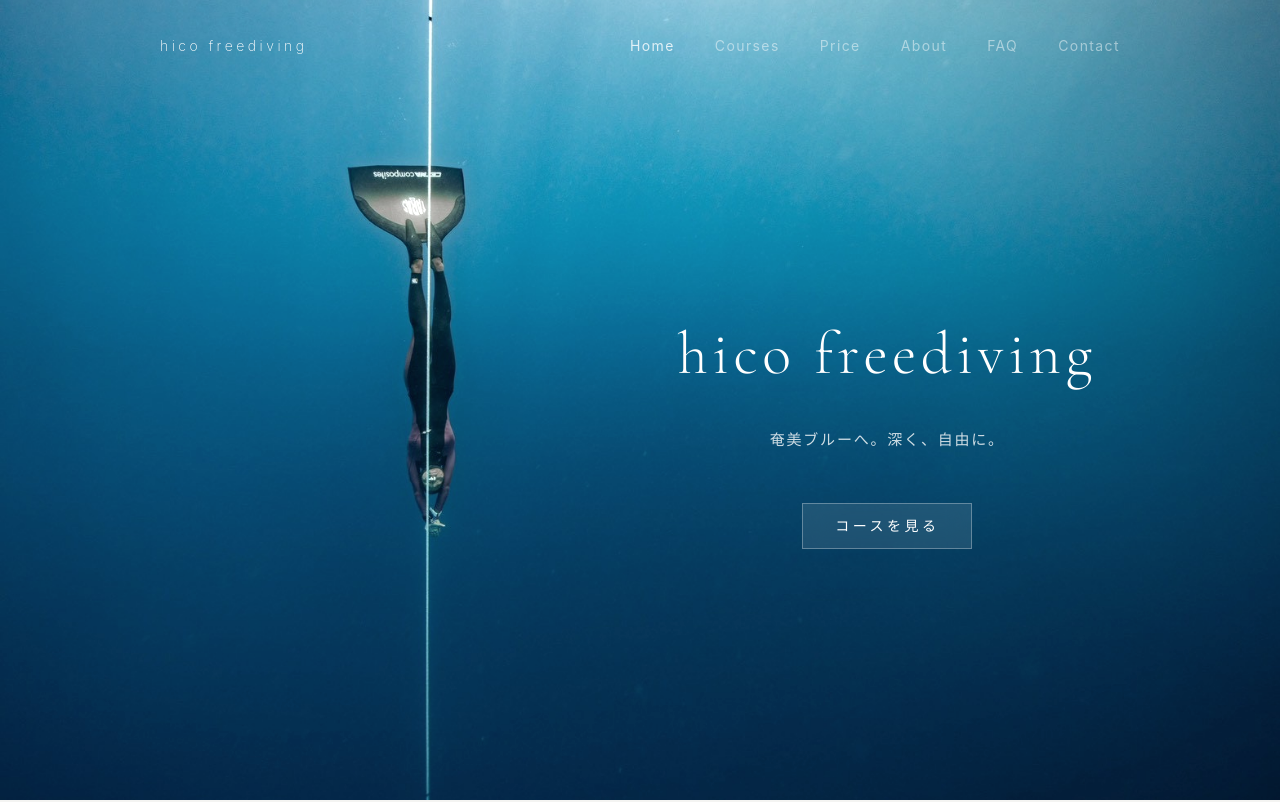
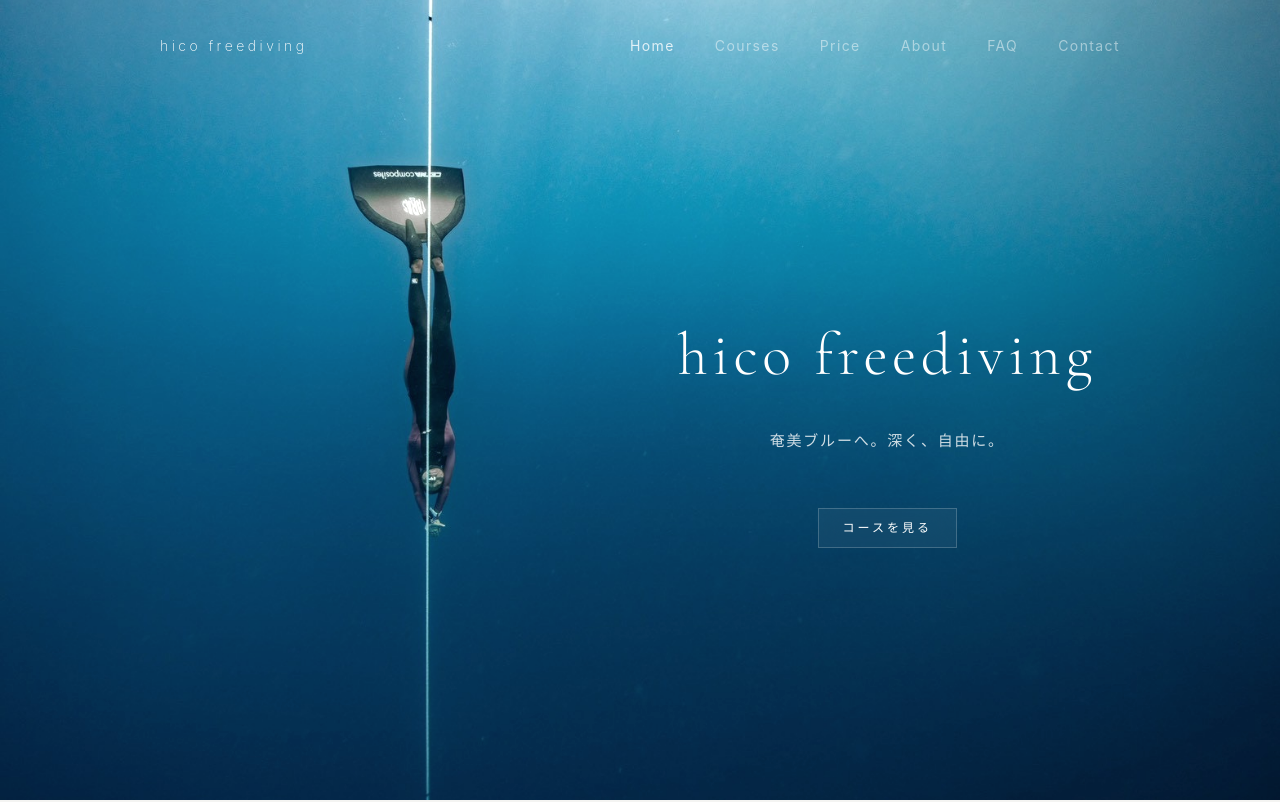
Before and after one commit to ikucha-portfolio/freediving-site, a React (Vite) app: page / in a window 1280 px wide. Shown: the top 802 px of the page. Built offline with nearby package versions, Linux system fonts and the light colour scheme; a web font is replaced by a local one.

Commit message:
HeroセクションのCTAを調整 - ボタンサイズと余白を最適化 - 世界観に馴染む軽さに調整 - ホバーアニメーションを追加

```diff
--- a/src/pages/Home.jsx
+++ b/src/pages/Home.jsx
@@ -97,15 +97,27 @@ export default function Home() {
       <Link
         to="/course"
         className="
-          inline-block
-          mt-2 md:mt-4
-          px-8 py-3
-          text-[12px] md:text-sm
-          tracking-[0.25em]
-          bg-white/10 border border-white/30 text-white
-          backdrop-blur-md
-          hover:bg-white/20 transition-all duration-300
-        "
+  inline-block
+  mt-3 md:mt-5
+
+  px-6 py-2.5
+  text-[11px] md:text-[12px]
+  tracking-[0.25em]
+
+  bg-white/5
+  border border-white/20
+  text-white
+
+  backdrop-blur-md
+
+  transition-all duration-500 ease-out
+
+  hover:bg-white/10
+  hover:translate-y-1
+  hover:scale-[0.98]
+
+  active:translate-y-[2px]
+"
       >
         コースを見る
       </Link>
```
